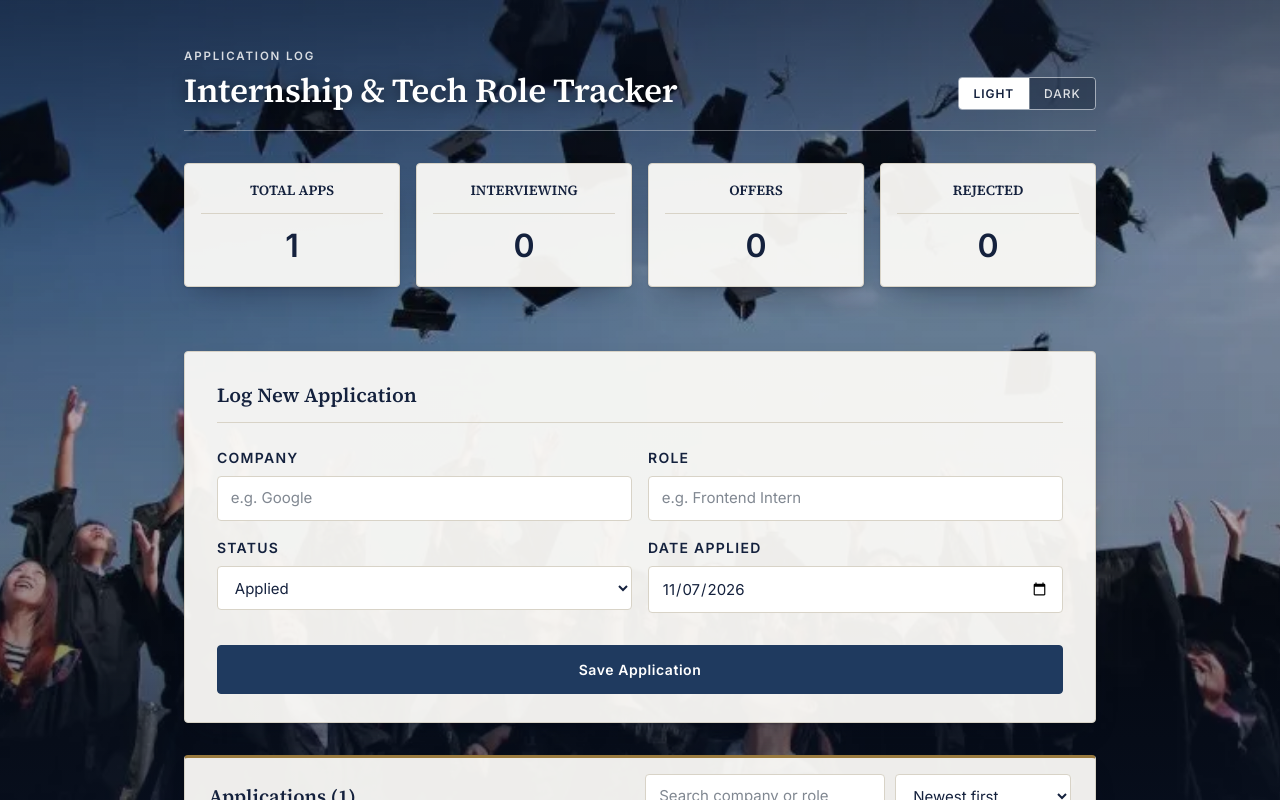
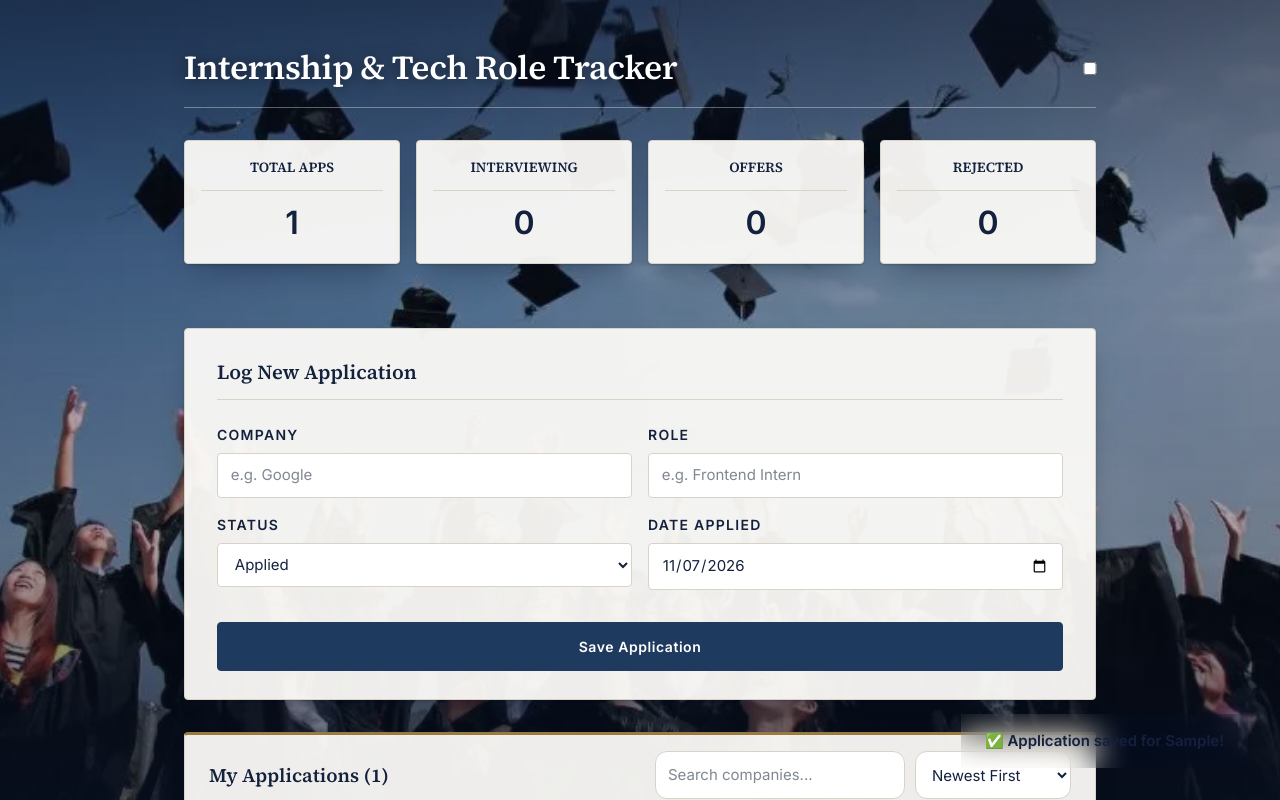
Before and after one commit to jericolobos/web-record, a React (Vite) app in the folder web-record/: page / in a window 1280 px wide. Both pictures are taken after typing "Sample", "Sample" into the empty fields and a click on the button "Save Application". Shown: the top 800 px of the page. Built offline with nearby package versions, Linux system fonts and the light colour scheme.

Commit message:
added display notification box

```diff
--- a/web-record/src/App.jsx
+++ b/web-record/src/App.jsx
@@ -11,12 +11,20 @@ import ApplicationForm from "./components/ApplicationForm";
 import ApplicationList from "./components/ApplicationList";
 import DashboardSummary from "./components/DashboardSummary";
 import ApplicationDetail from "./components/ApplicationDetail";
+import Toast from "./components/Toast";
 import "./index.css";
 
 function App() {
   const [applications, setApplications] = useState([]);
   const [searchTerm, setSearchTerm] = useState("");
   const [sortBy, setSortBy] = useState("dateDesc");
+
+  // NEW: Toast state
+  const [toast, setToast] = useState({
+    show: false,
+    message: "",
+    type: "success",
+  });
 
   const [isDarkMode, setIsDarkMode] = useState(() => {
     return localStorage.getItem("theme") === "dark";
@@ -35,6 +43,11 @@ function App() {
       localStorage.setItem("theme", "light");
     }
   }, [isDarkMode]);
+
+  // NEW: The function that triggers the notification
+  const showToast = (message, type = "success") => {
+    setToast({ show: true, message, type });
+  };
 
   const handleAddApplication = (newApp) => {
     setApplications(createApplication(newApp));
@@ -67,27 +80,16 @@ function App() {
   return (
     <div className="dashboard-container">
       <header className="header-container">
-        <div>
-          <span className="header-eyebrow">Application Log</span>
-          <h1 className="header-title">Internship &amp; Tech Role Tracker</h1>
-        </div>
+        <h1 className="header-title">Internship & Tech Role Tracker</h1>
 
-        <div className="theme-toggle" role="group" aria-label="Colour theme">
-          <button
-            type="button"
-            aria-pressed={!isDarkMode}
-            onClick={() => setIsDarkMode(false)}
-          >
-            Light
-          </button>
-          <button
-            type="button"
-            aria-pressed={isDarkMode}
-            onClick={() => setIsDarkMode(true)}
-          >
-            Dark
-          </button>
-        </div>
+        <label className="theme-switch" aria-label="Toggle Dark Mode">
+          <input
+            type="checkbox"
+            checked={isDarkMode}
+            onChange={() => setIsDarkMode(!isDarkMode)}
+          />
+          <span className="theme-slider"></span>
+        </label>
       </header>
 
       <main>
@@ -97,39 +99,54 @@ function App() {
             element={
               <>
                 <DashboardSummary applications={applications} />
-                <ApplicationForm onAdd={handleAddApplication} />
 
-                <section>
+                {/* Pass showToast to Form */}
+                <ApplicationForm
+                  onAdd={handleAddApplication}
+                  showToast={showToast}
+                />
+
+                <div style={{ marginTop: "32px" }}>
                   <div className="controls-bar">
-                    <h2>Applications ({sortedAndFilteredApps.length})</h2>
+                    <h2>My Applications ({sortedAndFilteredApps.length})</h2>
 
-                    <div className="controls-fields">
+                    <div style={{ display: "flex", gap: "10px" }}>
                       <input
                         type="text"
-                        placeholder="Search company or role"
-                        aria-label="Search applications"
+                        placeholder="Search companies..."
                         value={searchTerm}
                         onChange={(e) => setSearchTerm(e.target.value)}
+                        style={{
+                          width: "250px",
+                          padding: "0.75rem",
+                          borderRadius: "12px",
+                        }}
                       />
                       <select
-                        aria-label="Sort applications"
                         value={sortBy}
                         onChange={(e) => setSortBy(e.target.value)}
+                        style={{
+                          padding: "0.75rem",
+                          borderRadius: "12px",
+                          width: "auto",
+                        }}
                       >
-                        <option value="dateDesc">Newest first</option>
-                        <option value="dateAsc">Oldest first</option>
-                        <option value="company">Company (Aâ€“Z)</option>
+                        <option value="dateDesc">Newest First</option>
+                        <option value="dateAsc">Oldest First</option>
+                        <option value="company">Company (A-Z)</option>
                         <option value="status">Status</option>
                       </select>
                     </div>
                   </div>
 
+                  {/* Pass showToast to List */}
                   <ApplicationList
                     applications={sortedAndFilteredApps}
                     onUpdate={handleUpdateApplication}
                     onDelete={handleDeleteApplication}
+                    showToast={showToast}
                   />
-                </section>
+                </div>
               </>
             }
           />
@@ -137,15 +154,28 @@ function App() {
           <Route
             path="/application/:id"
             element={
+              /* Pass showToast to Detail view */
               <ApplicationDetail
                 applications={applications}
                 onUpdate={handleUpdateApplication}
                 onDelete={handleDeleteApplication}
+                showToast={showToast}
               />
             }
           />
         </Routes>
       </main>
+
+      {/* NEW: Render the Toast element */}
+      {toast.show && (
+        <Toast
+          message={toast.message}
+          type={toast.type}
+          onClose={() =>
+            setToast({ show: false, message: "", type: "success" })
+          }
+        />
+      )}
     </div>
   );
 }
--- a/web-record/src/components/ApplicationDetail.jsx
+++ b/web-record/src/components/ApplicationDetail.jsx
@@ -2,12 +2,11 @@
 import { useState, useEffect } from "react";
 import { useParams, Link, useNavigate } from "react-router-dom";
 
-function ApplicationDetail({ applications, onUpdate, onDelete }) {
+function ApplicationDetail({ applications, onUpdate, onDelete, showToast }) {
   const { id } = useParams();
   const navigate = useNavigate();
   const [notes, setNotes] = useState("");
 
-  // Find the exact application based on the URL ID
   const app = applications.find((a) => a.id === id);
 
   useEffect(() => {
@@ -18,21 +17,24 @@ function ApplicationDetail({ applications, onUpdate, onDelete }) {
 
   if (!app) {
     return (
-      <div style={{ textAlign: "center", marginTop: "3rem" }}>
+      <div className="card" style={{ textAlign: "center", marginTop: "2rem" }}>
         <h2>Application not found.</h2>
-        <Link to="/">Return to Dashboard</Link>
+        <Link to="/" style={{ color: "var(--primary)", fontWeight: "bold" }}>
+          Return to Dashboard
+        </Link>
       </div>
     );
   }
 
   const handleSaveNotes = () => {
     onUpdate({ ...app, notes });
-    alert("Notes saved successfully!");
+    showToast("Interview notes saved successfully!", "success"); // Toast fired
   };
 
   const handleDelete = () => {
     onDelete(app.id);
-    navigate("/"); // Send user back to dashboard after deleting
+    showToast(`${app.company} application deleted`, "error"); // Toast fired
+    navigate("/");
   };
 
   return (
@@ -55,9 +57,9 @@ function ApplicationDetail({ applications, onUpdate, onDelete }) {
           display: "flex",
           justifyContent: "space-between",
           alignItems: "flex-start",
-          borderBottom: "1px solid var(--border)",
+          borderBottom: "1px solid var(--glass-border)",
           paddingBottom: "1rem",
-          marginBottom: "1rem",
+          marginBottom: "1.5rem",
         }}
       >
         <div>
@@ -66,7 +68,7 @@ function ApplicationDetail({ applications, onUpdate, onDelete }) {
           </h2>
           <p
             style={{
-              color: "var(--text-muted)",
+              color: "var(--glass-muted)",
               fontSize: "1.25rem",
               margin: "0",
             }}
@@ -75,7 +77,7 @@ function ApplicationDetail({ applications, onUpdate, onDelete }) {
           </p>
           <small
             style={{
-              color: "var(--text-muted)",
+              color: "var(--glass-muted)",
               display: "block",
               marginTop: "0.5rem",
             }}
@@ -103,12 +105,8 @@ function ApplicationDetail({ applications, onUpdate, onDelete }) {
           onChange={(e) => setNotes(e.target.value)}
           placeholder="Jot down interview questions, technical test links, or recruiter contact info here..."
           style={{
-            width: "100%",
             minHeight: "200px",
-            padding: "1rem",
-            borderRadius: "8px",
-            border: "1px solid var(--border)",
-            marginBottom: "1rem",
+            marginBottom: "1.25rem",
             fontFamily: "inherit",
             resize: "vertical",
           }}
--- a/web-record/src/components/ApplicationForm.jsx
+++ b/web-record/src/components/ApplicationForm.jsx
@@ -1,7 +1,7 @@
 // src/components/ApplicationForm.jsx
 import { useState } from "react";
 
-function ApplicationForm({ onAdd }) {
+function ApplicationForm({ onAdd, showToast }) {
   const [formData, setFormData] = useState({
     company: "",
     role: "",
@@ -19,7 +19,16 @@ function ApplicationForm({ onAdd }) {
     if (!formData.company.trim() || !formData.role.trim()) return;
 
     onAdd(formData);
-    setFormData({ ...formData, company: "", role: "", status: "Applied" });
+
+    // NEW: Fire the toast here
+    showToast(`Application saved for ${formData.company}!`, "success");
+
+    setFormData({
+      company: "",
+      role: "",
+      status: "Applied",
+      dateApplied: new Date().toISOString().split("T")[0],
+    });
   };
 
   return (
@@ -40,7 +49,7 @@ function ApplicationForm({ onAdd }) {
                 display: "block",
                 marginBottom: "0.5rem",
                 fontSize: "0.875rem",
-                color: "var(--text-muted)",
+                color: "var(--glass-muted)",
               }}
             >
               Company
@@ -60,7 +69,7 @@ function ApplicationForm({ onAdd }) {
                 display: "block",
                 marginBottom: "0.5rem",
                 fontSize: "0.875rem",
-                color: "var(--text-muted)",
+                color: "var(--glass-muted)",
               }}
             >
               Role
@@ -90,7 +99,7 @@ function ApplicationForm({ onAdd }) {
                 display: "block",
                 marginBottom: "0.5rem",
                 fontSize: "0.875rem",
-                color: "var(--text-muted)",
+                color: "var(--glass-muted)",
               }}
             >
               Status
@@ -112,7 +121,7 @@ function ApplicationForm({ onAdd }) {
                 display: "block",
                 marginBottom: "0.5rem",
                 fontSize: "0.875rem",
-                color: "var(--text-muted)",
+                color: "var(--glass-muted)",
               }}
             >
               Date Applied
--- /dev/null
+++ b/web-record/src/components/Toast.jsx
@@ -0,0 +1,23 @@
+// src/components/Toast.jsx
+import { useEffect } from "react";
+
+function Toast({ message, type, onClose }) {
+  useEffect(() => {
+    // Automatically close the toast after 3 seconds
+    const timer = setTimeout(() => {
+      onClose();
+    }, 3000);
+
+    return () => clearTimeout(timer);
+  }, [message, onClose]);
+
+  if (!message) return null;
+
+  return (
+    <div className={`toast toast-${type}`}>
+      {type === "success" ? "✅" : "🗑️"} {message}
+    </div>
+  );
+}
+
+export default Toast;
--- a/web-record/src/index.css
+++ b/web-record/src/index.css
@@ -327,3 +327,37 @@ span[class*="reject"] { background: var(--badge-rejected-bg); color: var(--badge
   .card { padding: 20px; }
   .controls-fields, .controls-fields input[type='text'] { width: 100%; }
 }
+
+/* --- Toast Notification --- */
+.toast {
+  position: fixed;
+  bottom: 2rem;
+  right: 2rem;
+  padding: 1rem 1.5rem;
+  border-radius: var(--radius-element);
+  background: var(--glass-bg);
+  backdrop-filter: blur(16px) saturate(140%);
+  -webkit-backdrop-filter: blur(16px) saturate(140%);
+  border: 1px solid var(--glass-border);
+  box-shadow: var(--glass-shadow);
+  color: var(--glass-text);
+  font-weight: 600;
+  z-index: 9999;
+  display: flex;
+  align-items: center;
+  gap: 12px;
+  animation: slideIn 0.3s cubic-bezier(0.175, 0.885, 0.32, 1.275) forwards;
+}
+
+.toast.toast-success {
+  border-left: 6px solid var(--status-offer-text);
+}
+
+.toast.toast-error {
+  border-left: 6px solid var(--danger);
+}
+
+@keyframes slideIn {
+  from { transform: translateX(120%); opacity: 0; }
+  to { transform: translateX(0); opacity: 1; }
+}
```
Also changed, not shown: web-record/src/components/ApplicationList.jsx (+24 -12 lines).
